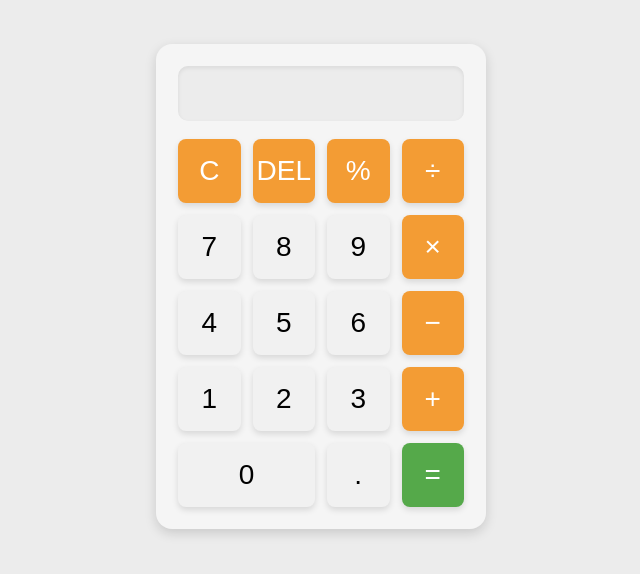
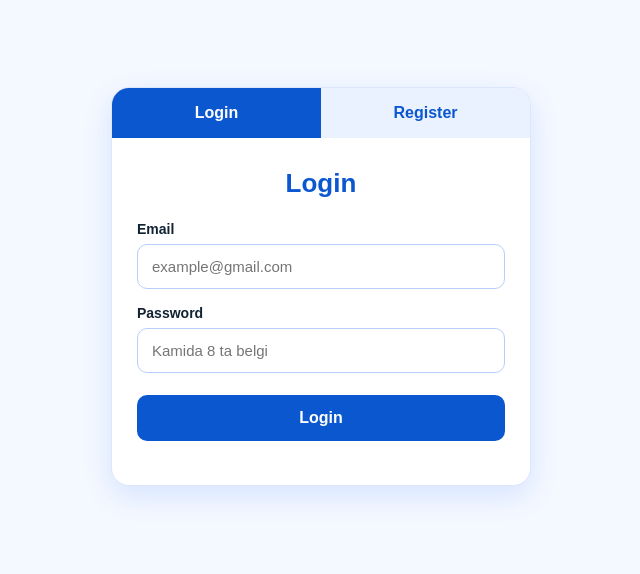
Before and after one commit to UlugbekYusupov/fullstack-development-202, a plain HTML site: page index.htm in a window 1280 px wide. Shown: the part 114-688 px from the top of the page, without its empty margins (319-959 px from the left). Drawn offline with Linux system fonts and the light colour scheme.

Commit message:
Auth page has been created

```diff
--- /dev/null
+++ b/auth.js
@@ -0,0 +1,75 @@
+const loginTab = document.getElementById("loginTab");
+const registerTab = document.getElementById("registerTab");
+const formTitle = document.getElementById("formTitle");
+const usernameGroup = document.getElementById("usernameGroup");
+const submitBtn = document.getElementById("submitBtn");
+const authForm = document.getElementById("authForm");
+const message = document.getElementById("message");
+const email = document.getElementById("email");
+const password = document.getElementById("password");
+const username = document.getElementById("username");
+
+let isLoginMode = true;
+
+function showLogin() {
+  isLoginMode = true;
+  loginTab.classList.add("active");
+  registerTab.classList.remove("active");
+  formTitle.textContent = "Login";
+  submitBtn.textContent = "Login";
+  usernameGroup.classList.add("hidden");
+  username.removeAttribute("required");
+  message.textContent = "";
+  message.className = "message";
+  authForm.reset();
+}
+
+function showRegister() {
+  isLoginMode = false;
+  registerTab.classList.add("active");
+  loginTab.classList.remove("active");
+  formTitle.textContent = "Register";
+  submitBtn.textContent = "Register";
+  usernameGroup.classList.remove("hidden");
+  username.setAttribute("required", "true");
+  message.textContent = "";
+  message.className = "message";
+  authForm.reset();
+}
+
+loginTab.addEventListener("click", showLogin);
+registerTab.addEventListener("click", showRegister);
+
+authForm.addEventListener("submit", function (e) {
+  e.preventDefault();
+
+  const emailValue = email.value.trim();
+  const passwordValue = password.value.trim();
+  const usernameValue = username.value.trim();
+
+  if (!email.checkValidity()) {
+    message.textContent = "Email format noto‘g‘ri.";
+    message.className = "message error";
+    return;
+  }
+
+  if (passwordValue.length < 8) {
+    message.textContent = "Password kamida 8 ta belgidan iborat bo‘lishi kerak.";
+    message.className = "message error";
+    return;
+  }
+
+  if (!isLoginMode && usernameValue.length < 3) {
+    message.textContent = "Login kamida 3 ta belgidan iborat bo‘lsin.";
+    message.className = "message error";
+    return;
+  }
+
+  if (isLoginMode) {
+    message.textContent = "Login muvaffaqiyatli bajarildi.";
+    message.className = "message success";
+  } else {
+    message.textContent = "Register muvaffaqiyatli bajarildi.";
+    message.className = "message success";
+  }
+});
--- a/index.css
+++ b/index.css
@@ -1,119 +1,138 @@
+* {
+  margin: 0;
+  padding: 0;
+  box-sizing: border-box;
+  font-family: Arial, sans-serif;
+}
+
 body {
-    font-family: Arial, sans-serif;
-    background: #f4f4f4;
-    display: flex;
-    justify-content: center;
-    align-items: center;
-    height: 100vh;
+  min-height: 100vh;
+  display: flex;
+  align-items: center;
+  justify-content: center;
+  background: #f4f8ff;
+  padding: 20px;
 }
 
 .container {
-    background: white;
-    padding: 40px;
-    border-radius: 12px;
-    width: 400px;
-    text-align: center;
-    box-shadow: 0 0 10px rgba(0, 0, 0, 0.1);
+  width: 100%;
+  max-width: 420px;
+  background: #ffffff;
+  border-radius: 18px;
+  box-shadow: 0 10px 30px rgba(0, 89, 255, 0.12);
+  overflow: hidden;
+  border: 1px solid #dbe7ff;
 }
 
-input {
-    width: 100%;
-    padding: 10px;
-    border-radius: 6px;
-    outline: none;
-    border: 1px solid #303030;
+.top-buttons {
+  display: flex;
+  width: 100%;
+  background: #eaf1ff;
 }
 
-.strength {
-    margin-top: 15px;
-    padding: 8px;
-    border-radius: 6px;
-    font-weight: bold;
-    color: white;
+.tab-btn {
+  width: 50%;
+  padding: 16px;
+  border: none;
+  background: transparent;
+  color: #0b57d0;
+  font-size: 16px;
+  font-weight: 700;
+  cursor: pointer;
+  transition: 0.3s;
 }
 
-/* Ranglar */
-.weak {
-    background: red;
+.tab-btn.active {
+  background: #0b57d0;
+  color: #ffffff;
 }
 
-.medium {
-    background: orange;
+.form-box {
+  padding: 30px 25px;
 }
 
-.strong {
-    background: green;
+.title {
+  text-align: center;
+  color: #0b57d0;
+  margin-bottom: 22px;
+  font-size: 26px;
 }
 
-
-* {
-    margin: 0;
-    padding: 0;
-    box-sizing: border-box;
-    font-family: Arial, sans-serif;
+.input-group {
+  margin-bottom: 16px;
 }
 
-body {
-    background: #ececec;
-    display: flex;
-    justify-content: center;
-    align-items: center;
-    min-height: 100vh;
+.input-group label {
+  display: block;
+  margin-bottom: 7px;
+  color: #123;
+  font-weight: 600;
+  font-size: 14px;
 }
 
-.calculator {
-    width: 330px;
-    background: #f5f5f5;
-    padding: 22px;
-    border-radius: 16px;
-    box-shadow: 0 4px 12px rgba(0, 0, 0, 0.15);
+.input-group input {
+  width: 100%;
+  padding: 13px 14px;
+  border: 1.5px solid #b9cdfc;
+  border-radius: 10px;
+  outline: none;
+  font-size: 15px;
+  transition: 0.3s;
 }
 
-.display {
-    width: 100%;
-    height: 55px;
-    border: none;
-    outline: none;
-    background: #ececec;
-    border-radius: 10px;
-    margin-bottom: 18px;
-    padding: 10px 15px;
-    font-size: 28px;
-    text-align: right;
-    box-shadow: inset 0 2px 4px rgba(0, 0, 0, 0.08);
+.input-group input:focus {
+  border-color: #0b57d0;
+  box-shadow: 0 0 0 3px rgba(11, 87, 208, 0.12);
 }
 
-.buttons {
-    display: grid;
-    grid-template-columns: repeat(4, 1fr);
-    gap: 12px;
+.submit-btn {
+  width: 100%;
+  padding: 14px;
+  border: none;
+  border-radius: 10px;
+  background: #0b57d0;
+  color: #ffffff;
+  font-size: 16px;
+  font-weight: 700;
+  cursor: pointer;
+  transition: 0.3s;
+  margin-top: 6px;
 }
 
-.btn {
-    height: 64px;
-    border: none;
-    border-radius: 8px;
-    background: #f1f1f1;
-    font-size: 28px;
-    cursor: pointer;
-    box-shadow: 0 3px 6px rgba(0, 0, 0, 0.12);
-    transition: 0.2s;
+.submit-btn:hover {
+  background: #0847ac;
 }
 
-.btn:hover {
-    transform: scale(1.03);
+.message {
+  margin-top: 14px;
+  font-size: 14px;
+  text-align: center;
+  font-weight: 600;
 }
 
-.operator {
-    background: #f39c34;
-    color: white;
+.success {
+  color: #0a8a2a;
 }
 
-.equal {
-    background: #55a94a;
-    color: white;
+.error {
+  color: #d93025;
 }
 
-.zero {
-    grid-column: span 2;
+.hidden {
+  display: none;
 }
+
+@media (max-width: 480px) {
+  .form-box {
+    padding: 24px 18px;
+  }
+
+  .title {
+    font-size: 22px;
+  }
+
+  .tab-btn {
+    font-size: 15px;
+    padding: 14px;
+  }
+}
--- a/index.htm
+++ b/index.htm
@@ -1,70 +1,62 @@
 <!DOCTYPE html>
-<html lang="en">
+<html lang="uz">
+<head>
+  <meta charset="UTF-8" />
+  <meta name="viewport" content="width=device-width, initial-scale=1.0" />
+  <title>Login / Register</title>
+  <link rel="stylesheet" href="./index.css" />
+</head>
+<body>
+  <div class="container">
+    <div class="top-buttons">
+      <button class="tab-btn active" id="loginTab" type="button">Login</button>
+      <button class="tab-btn" id="registerTab" type="button">Register</button>
+    </div>
 
-<head>
-    <meta charset="UTF-8">
-    <meta name="viewport" content="width=device-width, initial-scale=1.0">
-    <link rel="stylesheet" href="./index.css">
-    <title>Document</title>
-</head>
+    <div class="form-box">
+      <h2 class="title" id="formTitle">Login</h2>
 
-<body>
-
-    <!-- <div class="container">
-        <h2>Password Strength Checker</h2>
-        <input type="password" id="password" placeholder="Enter password">
-        <div id="strength" class="strength"></div>
-    </div> -->
-
-    <!DOCTYPE html>
-    <html lang="en">
-
-    <head>
-        <meta charset="UTF-8" />
-        <meta name="viewport" content="width=device-width, initial-scale=1.0" />
-        <title>Calculator</title>
-        <link rel="stylesheet" href="style.css" />
-    </head>
-
-    <body>
-        <div class="calculator">
-            <input type="text" class="display" id="display" readonly />
-
-            <div class="buttons">
-                <button class="btn operator" onclick="clearDisplay()">C</button>
-                <button class="btn operator" onclick="deleteLast()">DEL</button>
-                <button class="btn operator" onclick="appendValue('%')">%</button>
-                <button class="btn operator" onclick="appendValue('/')">÷</button>
-
-                <button class="btn" onclick="appendValue('7')">7</button>
-                <button class="btn" onclick="appendValue('8')">8</button>
-                <button class="btn" onclick="appendValue('9')">9</button>
-                <button class="btn operator" onclick="appendValue('*')">×</button>
-
-                <button class="btn" onclick="appendValue('4')">4</button>
-                <button class="btn" onclick="appendValue('5')">5</button>
-                <button class="btn" onclick="appendValue('6')">6</button>
-                <button class="btn operator" onclick="appendValue('-')">−</button>
-
-                <button class="btn" onclick="appendValue('1')">1</button>
-                <button class="btn" onclick="appendValue('2')">2</button>
-                <button class="btn" onclick="appendValue('3')">3</button>
-                <button class="btn operator" onclick="appendValue('+')">+</button>
-
-                <button class="btn zero" onclick="appendValue('0')">0</button>
-                <button class="btn" onclick="appendValue('.')">.</button>
-                <button class="btn equal" onclick="calculateResult()">=</button>
-            </div>
+      <form id="authForm">
+        <div class="input-group hidden" id="usernameGroup">
+          <label for="username">Login</label>
+          <input
+            type="text"
+            id="username"
+            name="username"
+            placeholder="Login kiriting"
+            minlength="3"
+          />
         </div>
 
-        <script src="script.js"></script>
-    </body>
+        <div class="input-group">
+          <label for="email">Email</label>
+          <input
+            type="email"
+            id="email"
+            name="email"
+            placeholder="example@gmail.com"
+            required
+          />
+        </div>
 
-    </html>
+        <div class="input-group">
+          <label for="password">Password</label>
+          <input
+            type="password"
+            id="password"
+            name="password"
+            placeholder="Kamida 8 ta belgi"
+            minlength="8"
+            required
+          />
+        </div>
 
+        <button type="submit" class="submit-btn" id="submitBtn">Login</button>
+        <p class="message" id="message"></p>
+      </form>
+    </div>
+  </div>
 
-    <!-- <script src="./password.js"></script> -->
-    <script src="./calculyatot.js"></script>
+  <script src="./auth.js"></script>
 </body>
-
 </html>
```
